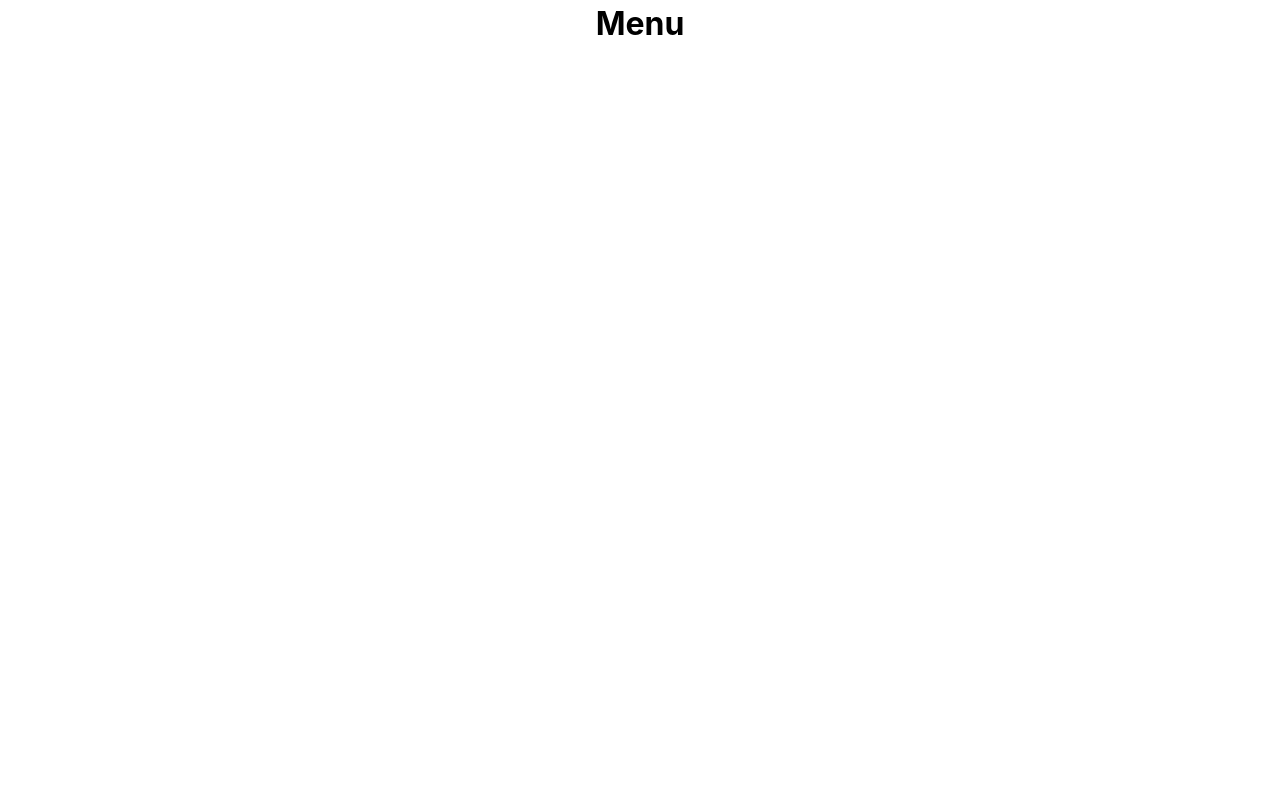
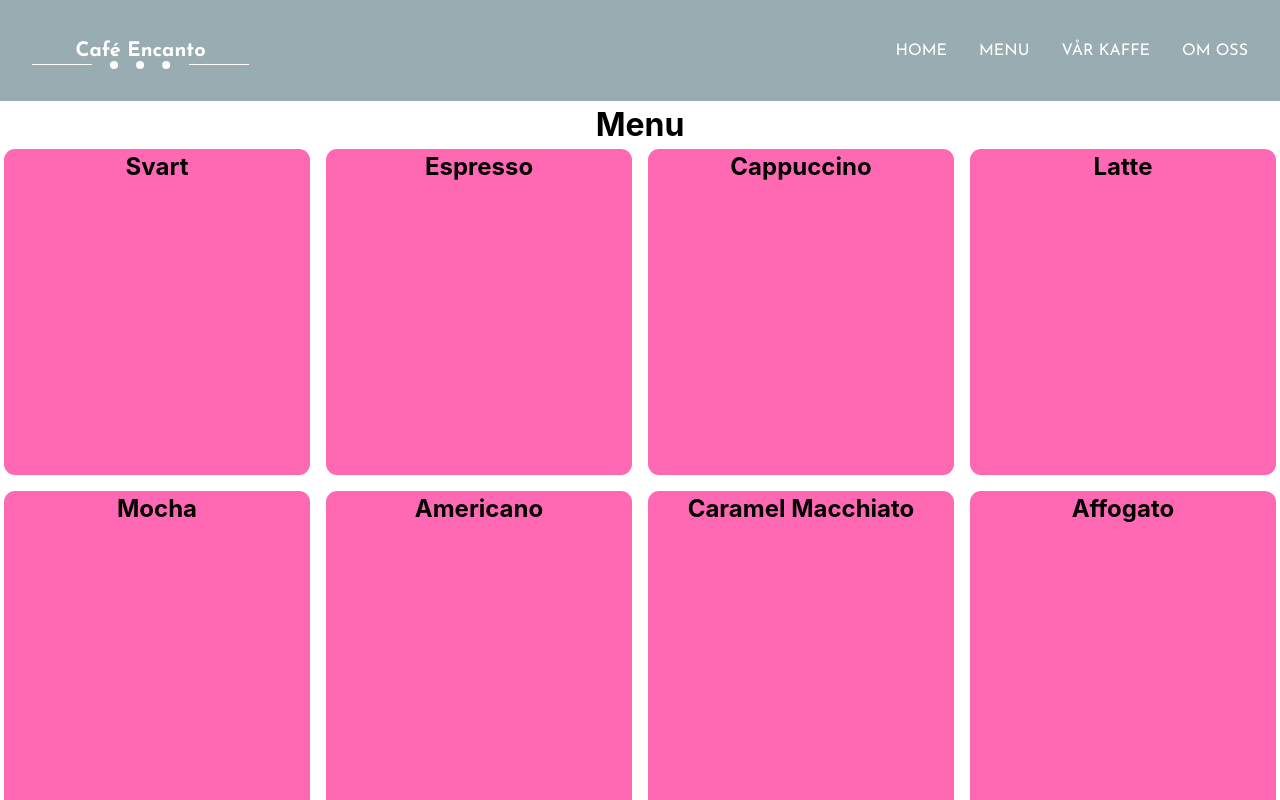
Before and after one commit to nicole-avila/cafe-encanto, a React (Vite) app: page /menu in a window 1280 px wide. Shown: the top 800 px of the page. Built offline with nearby package versions, Linux system fonts and the light colour scheme.

Commit message:
Adapt Menu + display titles dynamically from data

```diff
--- a/src/Pages/Menu/Menu.tsx
+++ b/src/Pages/Menu/Menu.tsx
@@ -1,9 +1,14 @@
 // import "./Menu.scss";
+import Navbar from "../../components/Navbar/Navbar";
+import Product from "../../components/Product/Product";
+import { data } from "../../data";
 
 export default function Menu() {
   return (
     <div className="menu">
+      <Navbar />
       <h1>Menu</h1>
+      <Product products={data} />
     </div>
   );
 }
--- /dev/null
+++ b/src/components/Product/Product.scss
@@ -0,0 +1,18 @@
+@import "../../sass/_colors.scss";
+@import "../../sass/_mixins.scss";
+@import "../../sass/_fonts.scss";
+
+.product {
+  display: flex;
+  justify-content: center;
+  align-items: center;
+  flex-wrap: wrap;
+  gap: 1rem;
+
+  &__content {
+    background: hotpink;
+    width: 306px;
+    height: 326px;
+    border-radius: 11px;
+  }
+}
--- /dev/null
+++ b/src/components/Product/Product.tsx
@@ -0,0 +1,17 @@
+import "./Product.scss";
+import { data } from "../../data";
+import { ProductProps } from "../../interfaces";
+
+console.log(data);
+
+export default function Product({ products }: ProductProps) {
+  return (
+    <div className="product">
+      {products.map((product) => (
+        <div className="product__content" key={product.id}>
+          <h2>{product.title}</h2>
+        </div>
+      ))}
+    </div>
+  );
+}
```
